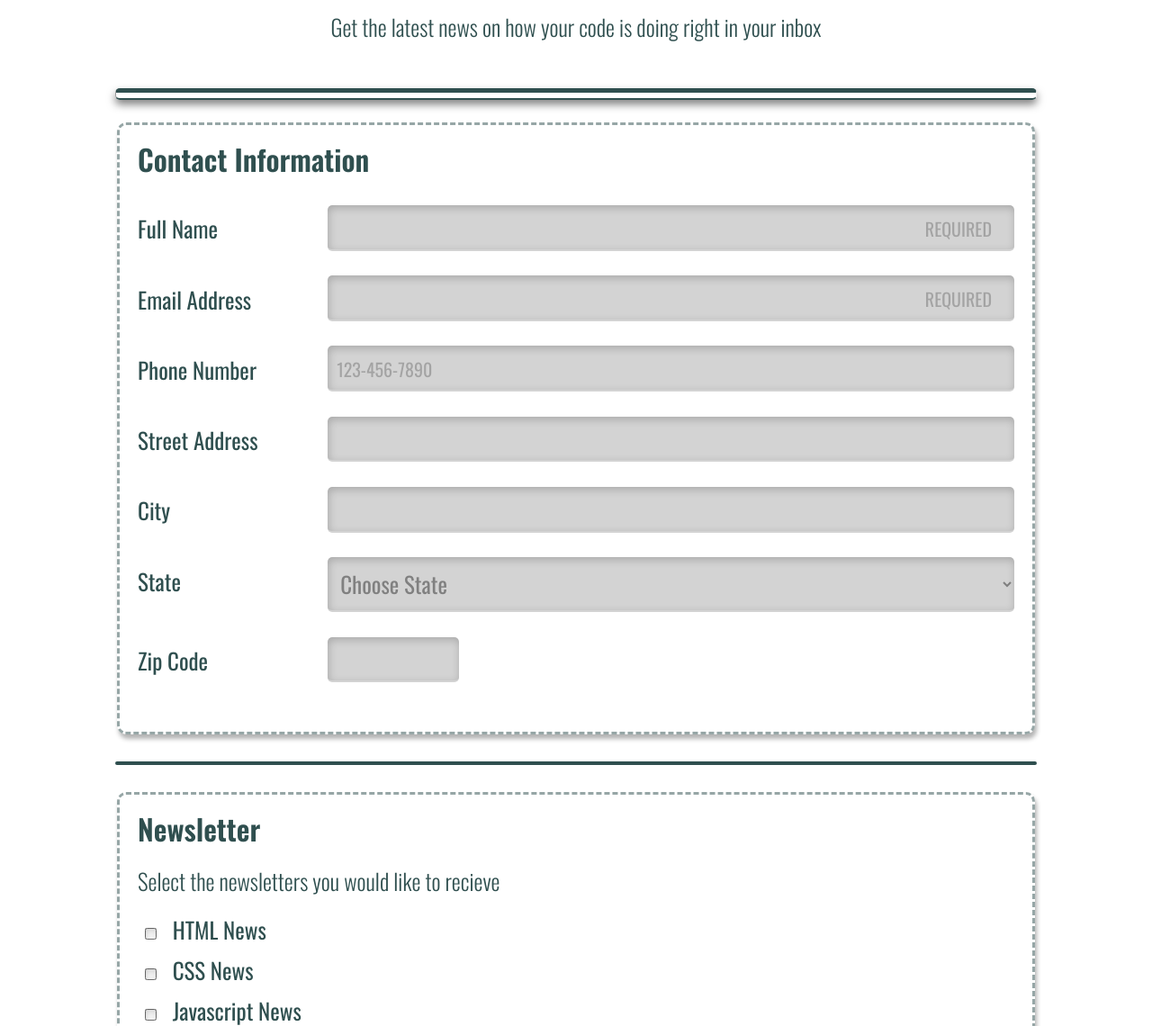
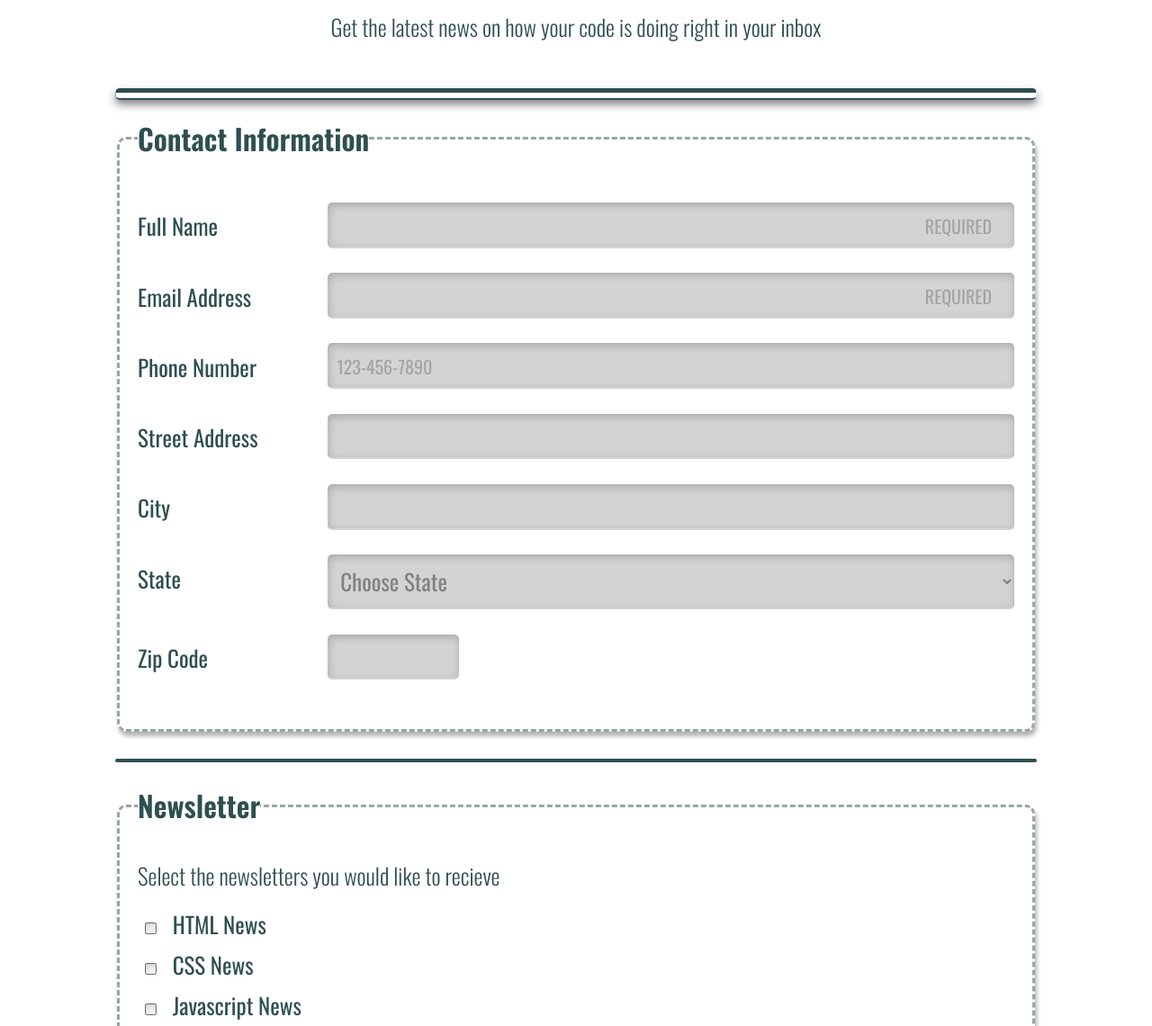
Before and after one commit to des-sheehan/Online-Registration-Form, a plain HTML site: page index.html in a window 1280 px wide. Shown: the part 200-1340 px from the top of the page at 90% size. Drawn offline with nearby package versions, Linux system fonts and the light colour scheme.

Commit message:
Version 4
Needed to Add <legend> tags to meet exceeds grade.

Changed <h3> tags to <legend> in both html and css

```diff
--- a/index.html
+++ b/index.html
@@ -25,7 +25,7 @@
 
       <form action="#0" method="post">
           <fieldset>
-              <h3>Contact Information</h3>
+              <legend >Contact Information</legend >
                 <ul class="info-box">
                     <li>
                         <label for="name">Full Name</label>
@@ -75,7 +75,7 @@
 
 <!--        <form action="#0" method="post"> -->
             <fieldset class="lower-field">
-                <h3>Newsletter</h3>
+                <legend >Newsletter</legend >
                        <p>Select the newsletters you would like to recieve</p>
                        <ul class="select-box">
                            <li>
--- a/styles.css
+++ b/styles.css
@@ -41,7 +41,7 @@ h2 {
     font-weight: 400;
 }
 
-h3 {
+legend {
     font-size: 32px;
     color: darkslategray;
     font-weight: bold;
```
